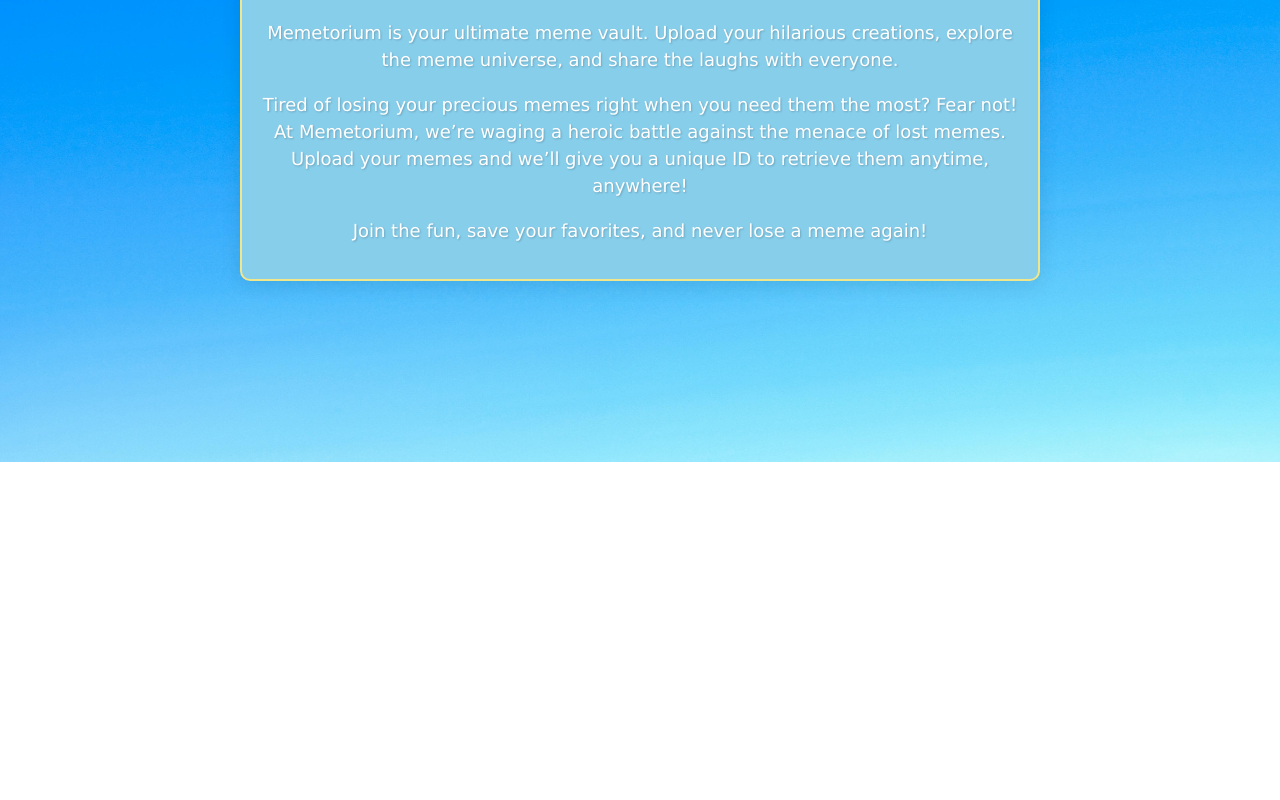
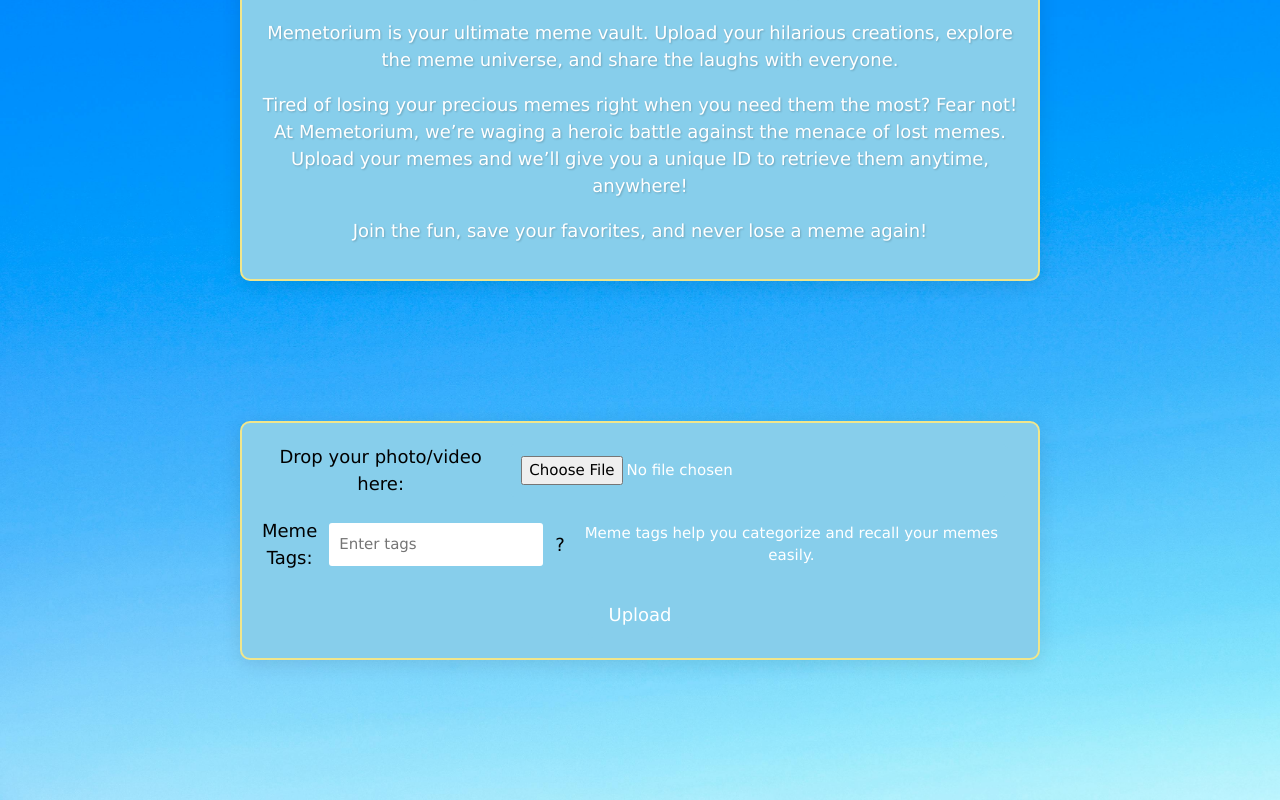
Before and after one commit to Beez1/Memetorium, an Angular app in the folder memetorium/: page /meme in a window 1280 px wide. Shown: the part 338-1138 px from the top of the page. Before the commit the page ends 800 px from the top, so only its background shows below. Built offline with nearby package versions, Linux system fonts and the light colour scheme.

Commit message:
Add upload place holder and styling to meme component,

```diff
--- a/memetorium/src/app/meme/meme.component.css
+++ b/memetorium/src/app/meme/meme.component.css
@@ -142,3 +142,107 @@
     color: #fff; /* White text */
     text-shadow: 1px 1px 2px rgba(0, 0, 0, 0.2); /* Subtle text shadow for readability */
 }
+
+/*hmmmmmmm*/
+
+.upload-container {
+    border: 2px solid #F0E68C; /* Yellow border */
+    padding: 20px;
+    border-radius: 10px;
+    box-shadow: 0px 4px 20px rgba(0, 0, 0, 0.1);
+    background-color: #87CEEB; /* Sky blue background */
+    width: 80%;
+    max-width: 800px;
+    height: auto;
+    margin: 140px auto;
+    display: flex;
+    flex-direction: column;
+    justify-content: center;
+    align-items: center;
+    text-align: center;
+    color: #fff; /* White text */
+}
+
+.upload-form {
+    display: flex;
+    flex-direction: column;
+    align-items: center;
+}
+
+.form-group {
+    display: flex;
+    align-items: center;
+    margin-bottom: 20px;
+    width: 100%;
+}
+
+.upload-label, .tags-label {
+    flex: 1;
+    font-size: 1.2em;
+    color: #000; /* Black text */
+    margin-right: 10px;
+}
+
+.upload-input, .tags-input {
+    flex: 2;
+    padding: 10px;
+    border: 2px solid #87ceeb; /* Sky blue border */
+    border-radius: 5px;
+    outline: none;
+    font-size: 1em;
+    margin-right: 10px;
+}
+
+.upload-input {
+    cursor: pointer;
+}
+
+.tags-input {
+    position: relative;
+}
+
+.tooltip {
+    position: relative;
+    display: inline-block;
+    cursor: pointer;
+    font-size: 1.2em;
+    color: #000; /* Black text */
+}
+
+.tooltip .tooltip-text {
+    visibility: hidden;
+    width: 200px;
+    background-color: #87ceeb; /* Sky blue background */
+    color: #fff; /* White text */
+    text-align: center;
+    border-radius: 5px;
+    padding: 5px;
+    position: absolute;
+    z-index: 1;
+    bottom: 125%; /* Position above the tooltip element */
+    left: 50%;
+    margin-left: -100px; /* Center the tooltip */
+    opacity: 0;
+    transition: opacity 0.3s;
+}
+
+.tooltip:hover .tooltip-text {
+    visibility: visible;
+    opacity: 1;
+}
+
+.upload-button {
+    background-color: #87ceeb; /* Sky blue background */
+    color: #fff; /* White text */
+    border: none;
+    border-radius: 5px;
+    padding: 10px 20px;
+    font-size: 1.2em;
+    cursor: pointer;
+    transition: background-color 0.3s, transform 0.3s;
+}
+
+.upload-button:hover {
+    background-color: #4682b4; /* Darker blue background on hover */
+    transform: scale(1.05); /* Slightly enlarge button on hover */
+}
--- a/memetorium/src/app/meme/meme.component.html
+++ b/memetorium/src/app/meme/meme.component.html
@@ -19,3 +19,19 @@
         <p class="welcome-text">Join the fun, save your favorites, and never lose a meme again!</p>
     </div>
 </div>
+
+<div class="upload-container">
+    <form class="upload-form">
+        <div class="form-group">
+            <label for="upload-input" class="upload-label">Drop your photo/video here:</label>
+            <input type="file" id="upload-input" class="upload-input" accept="image/*,video/*">
+        </div>
+        <div class="form-group">
+            <label for="meme-tags" class="tags-label">Meme Tags:</label>
+            <input type="text" id="meme-tags" class="tags-input" placeholder="Enter tags">
+            <span class="tooltip">?</span>
+            <div class="tooltip-text">Meme tags help you categorize and recall your memes easily.</div>
+        </div>
+        <button type="submit" class="upload-button">Upload</button>
+    </form>
+</div>
```
